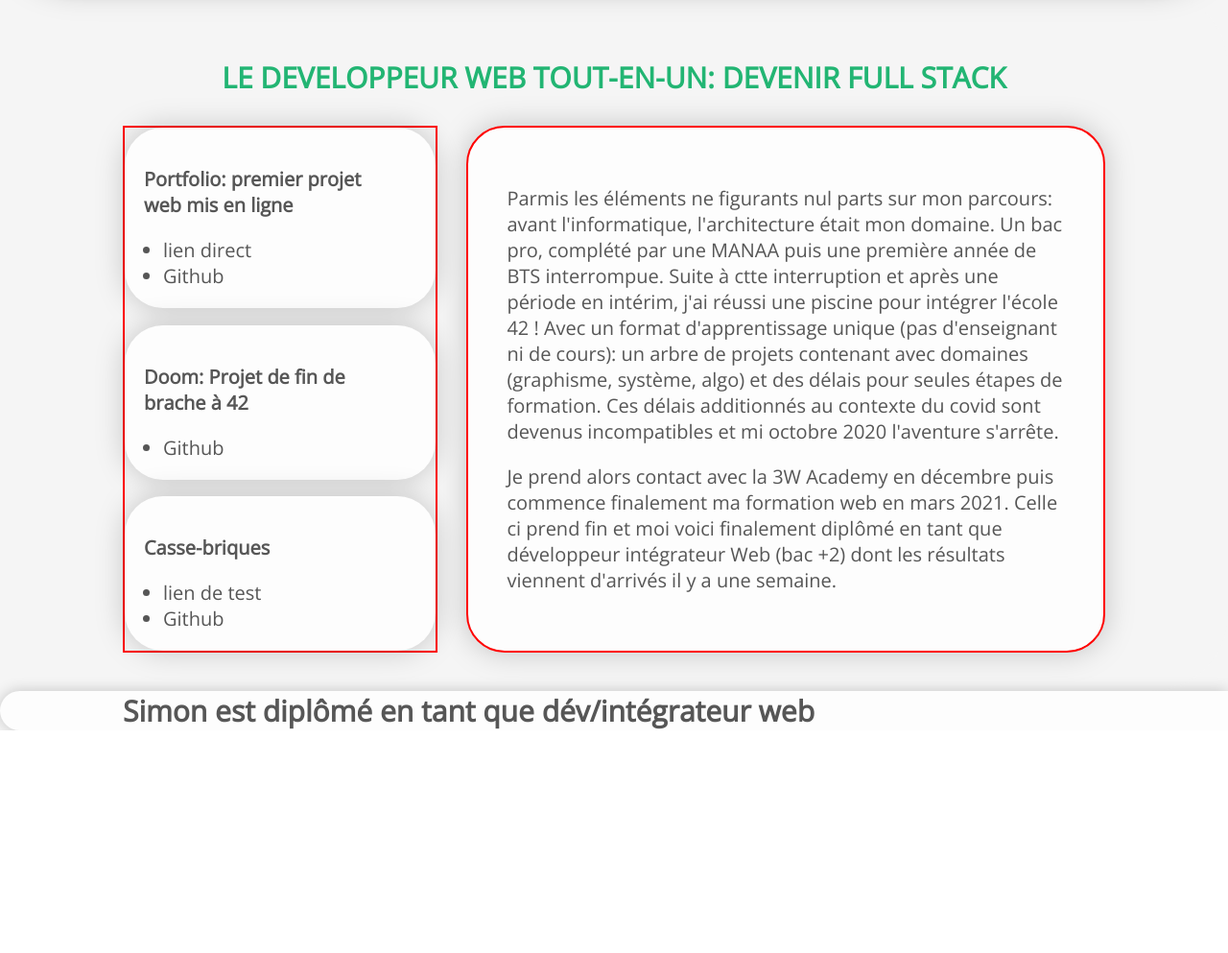
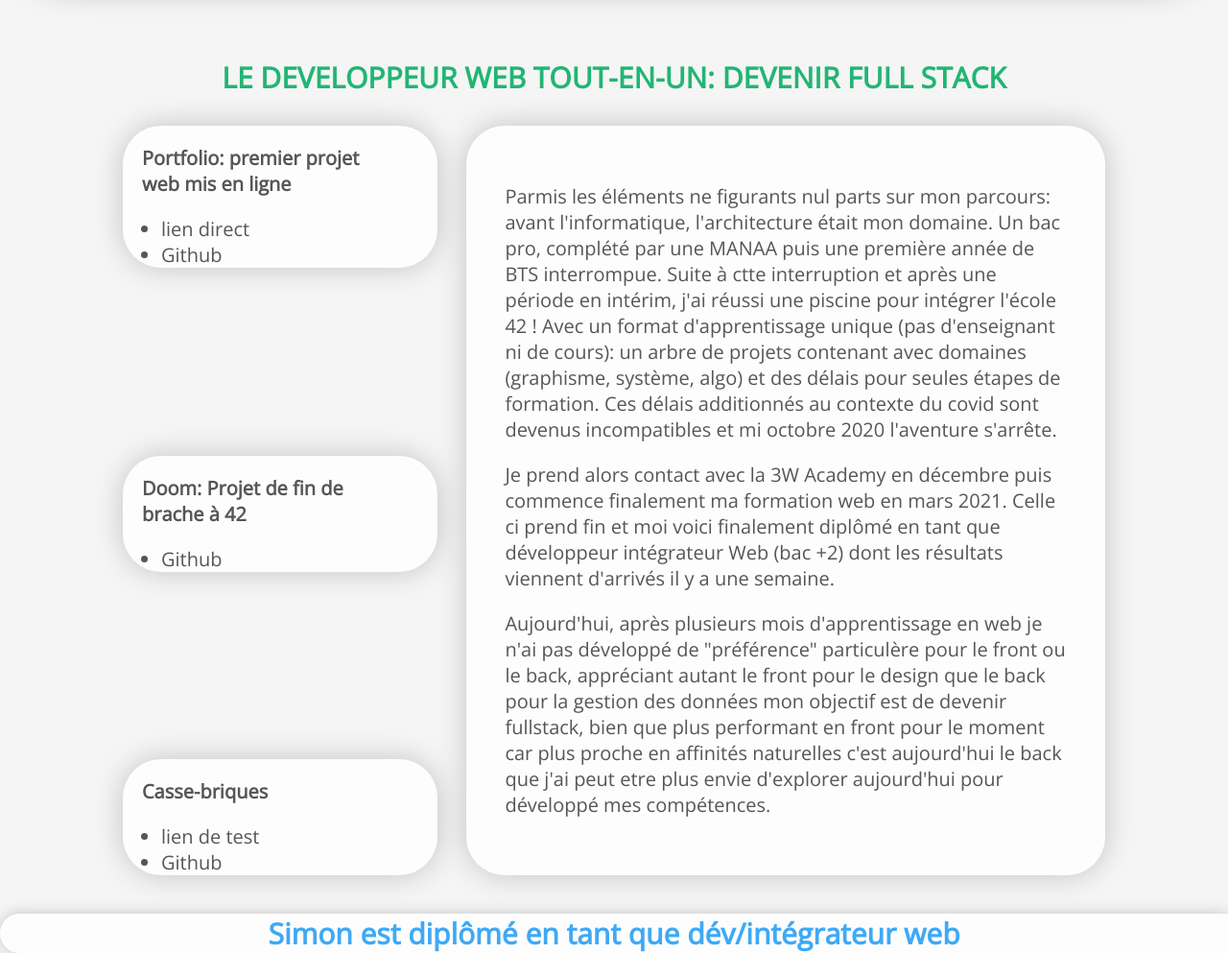
Before and after one commit to SimonPatry/vittascience, a PHP site: page / in a window 1280 px wide. Shown: the part 585-1578 px from the top of the page at 96% size. Before the commit the page ends 1346 px from the top, so only its background shows below. Run offline with PHP 8.4, Linux system fonts and the light colour scheme; some libraries are stand-ins or nearby versions.

Commit message:
2nd block almot done still needs some css for animùations + fix text appearance on active block

```diff
--- a/assets/css/main.css
+++ b/assets/css/main.css
@@ -205,7 +205,6 @@
     width:32%;
     flex-direction:column;
     justify-content:space-between;
-    border: 2px solid red;
 }
 
 .humanBeing .projects li:first-child{
@@ -218,7 +217,6 @@
 .humanBeing .course  {
     width:65%;
     padding:2em;
-    border: 2px solid red;
 }
 
 .humanBeing .projects ul,
@@ -229,13 +227,39 @@
 }
 
 .humanBeing .projects ul{
-    padding: 1em 2em;
+    padding: 0 2em;
+}
+
+.humanBeing .projects ul p{
+    display:none;
+}
+
+.portfolio:active > p,
+.doom:active,
+.breaker:active{
+    display:block;
+}
+
+.portfolio:hover,
+.doom:hover,
+.breaker:hover{
+    box-shadow: 0px 0px 15px var(--vitta-green);
+}
+
+.portfolio:active,
+.doom:active,
+.breaker:active{
+    box-shadow: 0px 0px 15px var(--vitta-green-dark);
 }
 
 .skills{
 
 }
 
+.skills h2{
+    color: var(--vitta-blue);
+    text-align:center;
+}
 /********************************/
 /*            tools             */
 /********************************/
--- a/views/accueil.phtml
+++ b/views/accueil.phtml
@@ -19,16 +19,17 @@
     <div class="container flex wrap">
         <h2>LE DEVELOPPEUR WEB TOUT-EN-UN: DEVENIR FULL STACK</h2>
         <div id="#projects" class="projects flex">
-            <ul>
+            <ul class="portfolio">
                 <li>Portfolio: premier projet web mis en ligne</li>
                 <li><a href="https://simonpatry.fr" target="_blank">lien direct</a></li>
                 <li><a href="https://github.com/SimonPatry/portfolio" target="_blank">Github</a></li>
+                <p>test</p>
             </ul>
-            <ul>
+            <ul class="doom">
                 <li>Doom: Projet de fin de brache à 42</li>
                 <li><a href="https://github.com/SimonPatry/Doom" target="_blank">Github</a></li>
             </ul>
-            <ul>
+            <ul class="breaker">
                 <li>Casse-briques</li>
                 <li><a href="https://simonpat.sites.3wa.io/developpement/JS/exercices/js/JS2.2-StartArkanoid/index.html" target="_blank">lien de test</a></li>
                 <li><a href="https://github.com/SimonPatry/Casse-briques" target="_blank">Github</a></li>
@@ -37,6 +38,7 @@
         <div class="course">
             <p>Parmis les éléments ne figurants nul parts sur mon parcours: avant l'informatique, l'architecture était mon domaine. Un bac pro, complété par une MANAA puis une première année de BTS interrompue. Suite à ctte interruption et après une période en intérim, j'ai réussi une piscine pour intégrer l'école 42 ! Avec un format d'apprentissage unique (pas d'enseignant ni de cours): un arbre de projets contenant avec domaines (graphisme, système, algo) et des délais pour seules étapes de formation. Ces délais additionnés au contexte du covid sont devenus incompatibles et mi octobre 2020 l'aventure s'arrête.</p>
             <p>Je prend alors contact avec la 3W Academy en décembre puis commence finalement ma formation web en mars 2021. Celle ci prend fin et moi voici finalement diplômé en tant que développeur intégrateur Web (bac +2) dont les résultats viennent d'arrivés il y a une semaine.</p>
+            <p>Aujourd'hui, après plusieurs mois d'apprentissage en web je n'ai pas développé de "préférence" particulère pour le front ou le back, appréciant autant le front pour le design que le back pour la gestion des données mon objectif est de devenir fullstack, bien que plus performant en front pour le moment car plus proche en affinités naturelles c'est aujourd'hui le back que j'ai peut etre plus envie d'explorer aujourd'hui pour développé mes compétences.</p>
         </div>
     </div>
 </section>
@@ -46,3 +48,9 @@
         <h2>Simon est diplômé en tant que dév/intégrateur web</h2>
     </div>
 </section>
+
+<section class="skills">
+    <div class="container">
+        <h2></h2>
+    </div>
+</section>
```
